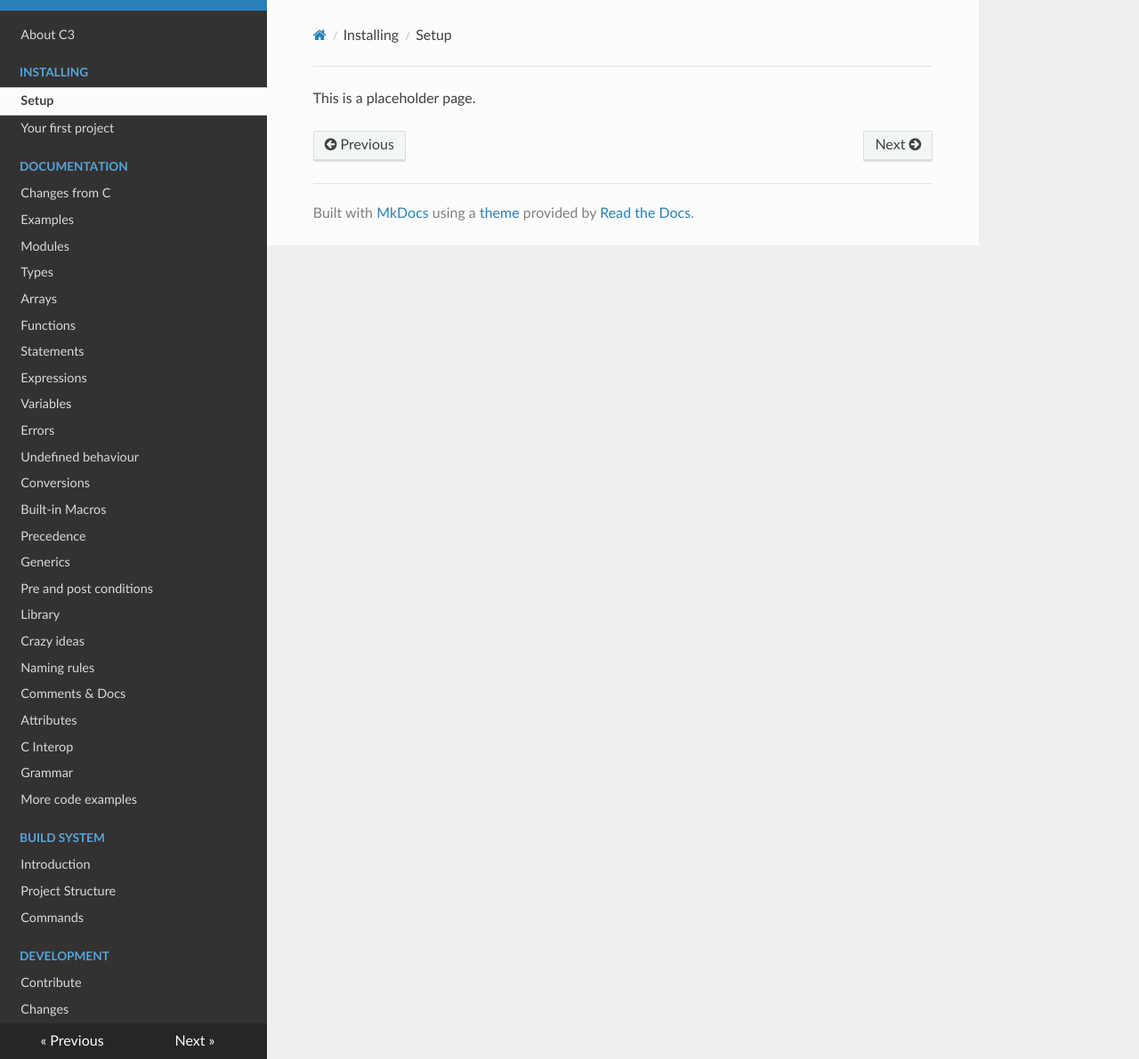
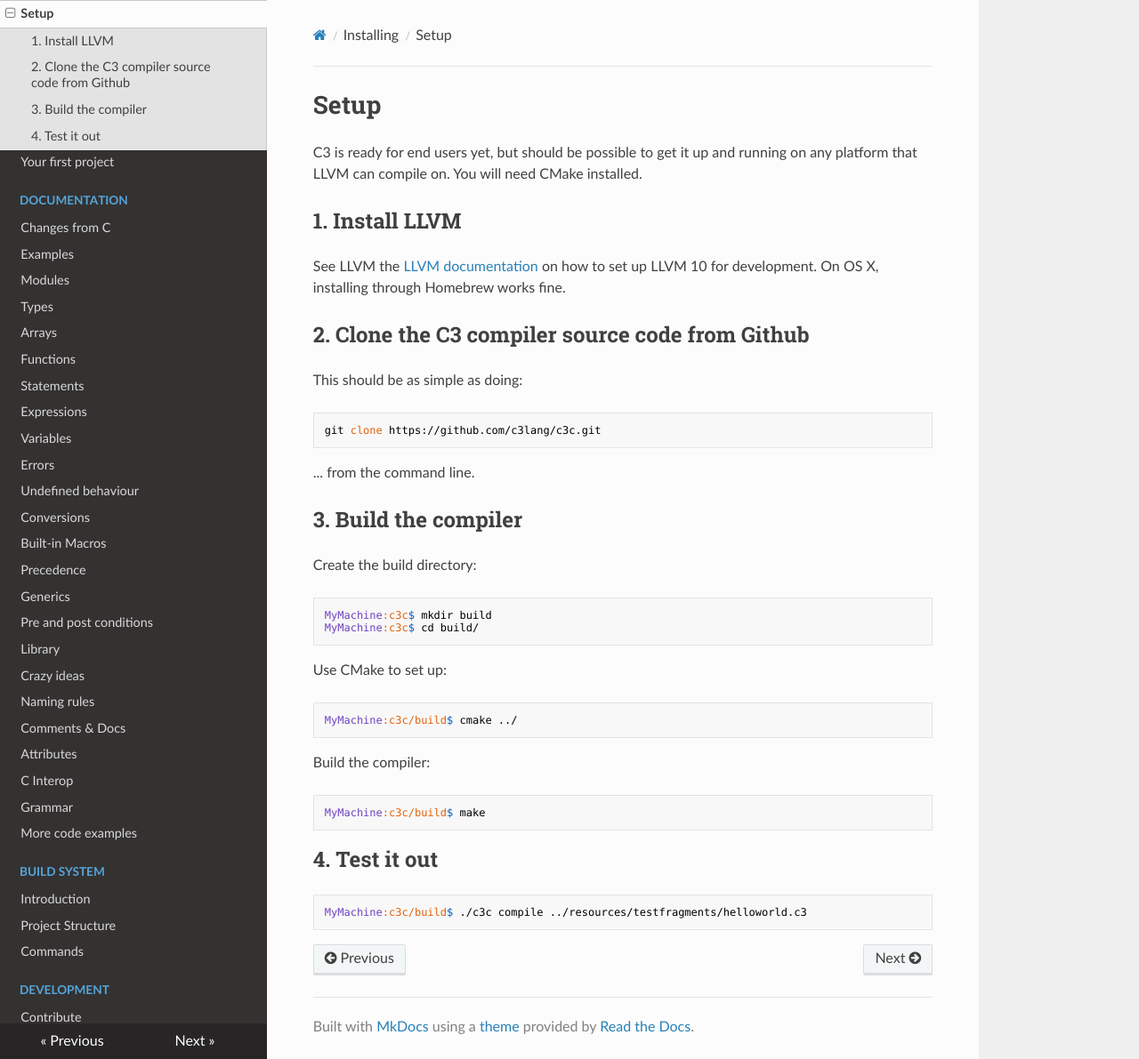
Before and after one commit to c3lang/c3docs-old, an MkDocs documentation site: the page built from docs/setup.md, in a window 1280 px wide and 1191 px high. Shown: the whole window at 89% size. Built offline with MkDocs 1.6.1, drawn with Linux system fonts in a browser that asks for light colours; nearby versions of some CDN libraries.

Commit message:
Added setup and fixed links.

````diff
--- a/docs/setup.md
+++ b/docs/setup.md
@@ -1 +1,44 @@
-This is a placeholder page.
+# Setup
+
+C3 is ready for end users yet, but should be possible to get it up and running on any platform that LLVM can compile on. You will need CMake installed.
+
+## 1. Install LLVM
+
+See LLVM the [LLVM documentation](https://llvm.org/docs/GettingStarted.html) on how to set up LLVM 10 for development. On OS X, installing through Homebrew works fine.
+
+## 2. Clone the C3 compiler source code from Github
+
+This should be as simple as doing:
+
+```
+git clone https://github.com/c3lang/c3c.git
+```
+
+... from the command line.
+
+## 3. Build the compiler
+
+Create the build directory:
+
+```
+MyMachine:c3c$ mkdir build
+MyMachine:c3c$ cd build/
+```
+
+Use CMake to set up:
+
+```
+MyMachine:c3c/build$ cmake ../
+```
+
+Build the compiler:
+
+```
+MyMachine:c3c/build$ make
+```
+
+## 4. Test it out
+
+```
+MyMachine:c3c/build$ ./c3c compile ../resources/testfragments/helloworld.c3
+```
````
Also changed, not shown: docs/changes.md (+4 -1 lines), docs/contribute.md (+3 -3 lines), docs/index.md (+1 -1 lines).
